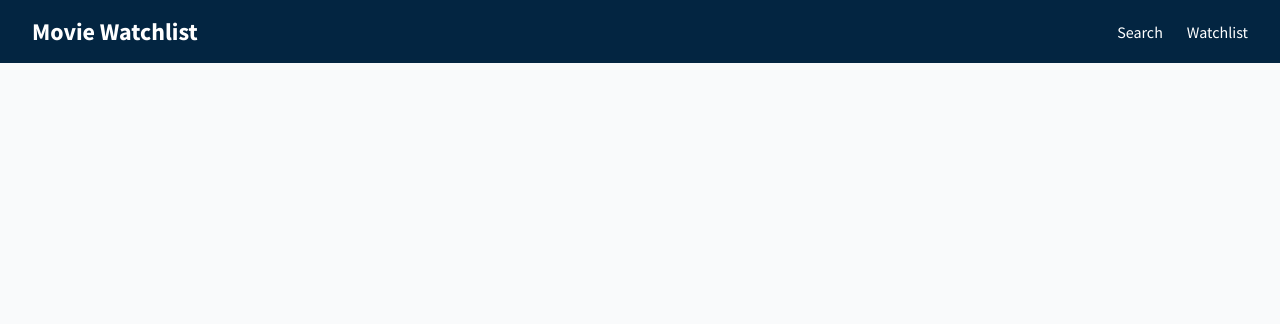
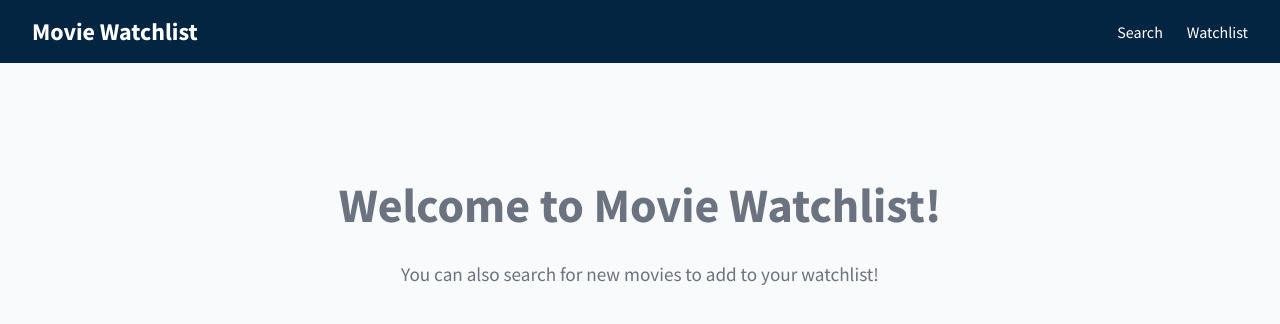
Before and after one commit to Rashijain2709/movie-watchlist, a React (Vite) app: page / in a window 1280 px wide. Shown: the top 324 px of the page. Built offline with nearby package versions, Linux system fonts and the light colour scheme.

Commit message:
Some UI changes

```diff
--- a/src/App.css
+++ b/src/App.css
@@ -43,6 +43,7 @@ a {
 .navbar-title {
   font-size: 1.5rem;
   font-weight: bold;
+  cursor: pointer;
 }
 
 .navbar-links {
@@ -245,6 +246,30 @@ input[type="text"],
   margin-bottom: 0.5rem;
 }
 
+/* ===== HomePage / Watchlist Status ===== */
+.homepage-container {
+  display: flex;
+  flex-direction: column;
+  align-items: center;
+  justify-content: center;
+  height: 100%;
+  margin-top: 5rem;
+  text-align: center;
+}
+
+.homepage-container h1 {
+  font-size: 3rem;
+  font-weight: 700;
+  color: var(--gray);
+  margin-bottom: 0.5rem;
+  animation: fadeIn 0.8s ease-in-out;
+}
+
+.homepage-container p {
+  font-size: 1.2rem;
+  color: var(--gray);
+}
+
 /* ===== Animations ===== */
 @keyframes pulse {
   0% { opacity: 1; }
@@ -255,6 +280,17 @@ input[type="text"],
 @keyframes fadeIn {
   from { opacity: 0; transform: scale(0.95); }
   to { opacity: 1; transform: scale(1); }
+}
+
+@keyframes scaleIn {
+  from {
+    transform: scale(0.95);
+    opacity: 0;
+  }
+  to {
+    transform: scale(1);
+    opacity: 1;
+  }
 }
 
 /* ===== Modal Backdrop ===== */
@@ -341,15 +377,3 @@ input[type="text"],
 .modal-details {
   flex: 1;
 }
-
-/* ===== Animations ===== */
-@keyframes scaleIn {
-  from {
-    transform: scale(0.95);
-    opacity: 0;
-  }
-  to {
-    transform: scale(1);
-    opacity: 1;
-  }
-}
--- a/src/App.jsx
+++ b/src/App.jsx
@@ -2,16 +2,18 @@ import { Routes, Route, Navigate } from "react-router-dom";
 import Navbar from "./components/Navbar";
 import SearchPage from "./pages/SearchPage";
 import WatchlistPage from "./pages/WatchlistPage";
+import HomePage from "./pages/HomePage";
 
 export default function App() {
   return (
     <div className="min-h-screen bg-gray-50">
       <Navbar />
       <Routes>
-        <Route path="/" element={<Navigate to="/" replace />} />
+        <Route path="/" element={<HomePage />} />
         <Route path="/search" element={<SearchPage />} />
         <Route path="/watchlist" element={<WatchlistPage />} />
-        <Route path="*" element={<Navigate to="/search" replace />} />
+        {/* Redirect unknown paths to "/" */}
+        <Route path="*" element={<Navigate to="/" replace />} />
       </Routes>
     </div>
   );
--- a/src/components/Navbar.jsx
+++ b/src/components/Navbar.jsx
@@ -1,9 +1,10 @@
-import { NavLink } from "react-router-dom";
+import { NavLink, useNavigate } from "react-router-dom";
 
 export default function Navbar() {
+  const navigate = useNavigate();
   return (
     <nav className="navbar">
-      <div className="navbar-title">Movie Watchlist</div>
+      <div className="navbar-title" onClick={() => navigate("/")}>Movie Watchlist</div>
       <div className="navbar-links">
         <NavLink to="/search">Search</NavLink>
         <NavLink to="/watchlist">Watchlist</NavLink>
--- /dev/null
+++ b/src/pages/HomePage.jsx
@@ -0,0 +1,8 @@
+export default function HomePage() {
+  return (
+    <div className="homepage-container">
+      <h1>Welcome to Movie Watchlist!</h1>
+      <p>You can also search for new movies to add to your watchlist!</p>
+    </div>
+  );
+}
--- a/src/pages/WatchlistPage.jsx
+++ b/src/pages/WatchlistPage.jsx
@@ -1,8 +1,11 @@
 import MovieCard from "../components/MovieCard";
+import MovieDetailModal from "../components/MovieDetailModal";
+import { useState } from "react";
 import { useWatchlist } from "../context/WatchlistContext";
 
 export default function WatchlistPage() {
   const { watchlist } = useWatchlist();
+  const [openId, setOpenId] = useState(null);
 
   return (
     <div className="page-container">
@@ -18,8 +21,14 @@ export default function WatchlistPage() {
       ) : (
         <div className="movie-grid">
           {watchlist.map((m) => (
-            <MovieCard key={m.imdbID} movie={m} />
+            <MovieCard key={m.imdbID} movie={m} onOpen={setOpenId} />
           ))}
+
+          <MovieDetailModal
+            imdbID={openId}
+            open={Boolean(openId)}
+            onClose={() => setOpenId(null)}
+          />
         </div>
       )}
     </div>
```
